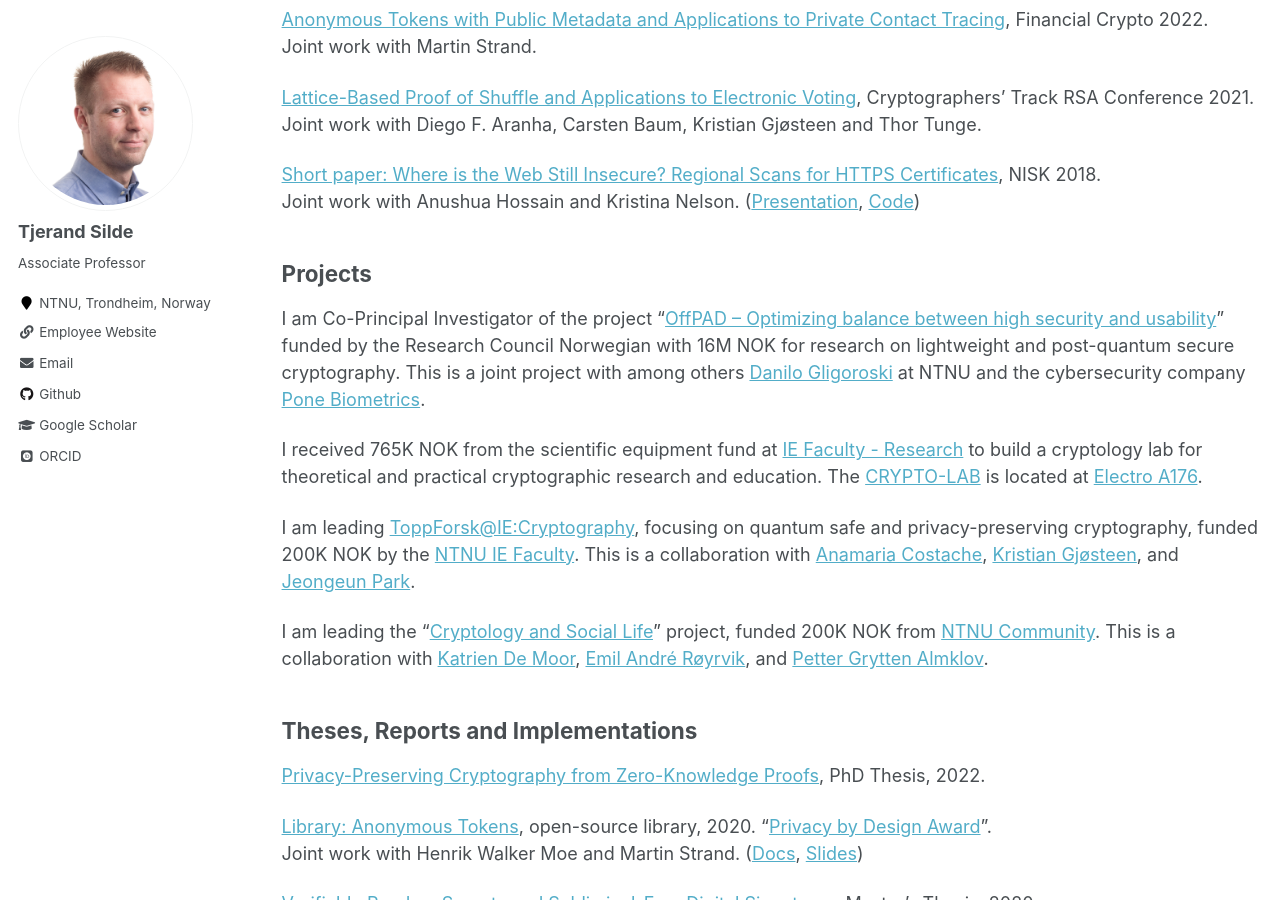
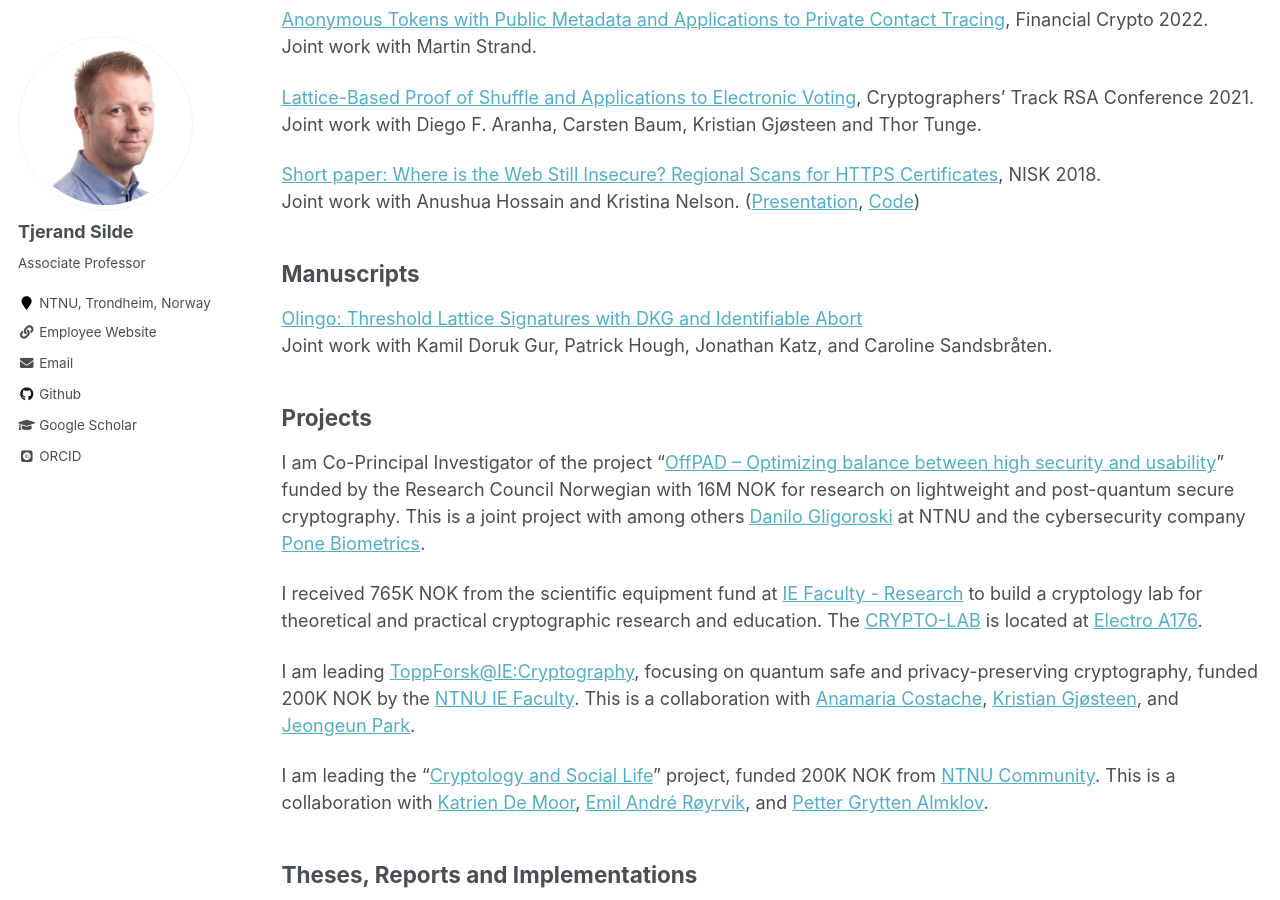
Before and after one commit to tjesi/tjesi.github.io, a Jekyll site: the page built from _pages/research.md, in a window 1280 px wide and 900 px high, scrolled down 822 px. Built offline with Jekyll 4.4.1, drawn with Linux system fonts in a browser that asks for light colours; some web fonts are replaced.

Commit message:
Update research.md

```diff
--- a/_pages/research.md
+++ b/_pages/research.md
@@ -39,12 +39,10 @@ Joint work with Diego F. Aranha, Carsten Baum, Kristian Gjøsteen and Thor Tunge
 [Short paper: Where is the Web Still Insecure? Regional Scans for HTTPS Certificates](https://tjerandsilde.no/files/Where_is_the_web_still_insecure__Regional_scans_for_HTTPS_certificates.pdf), NISK 2018.
 Joint work with Anushua Hossain and Kristina Nelson. ([Presentation](https://tjerandsilde.no/files/NISK_presentation.pdf), [Code](https://github.com/tjesi/security-scan))
 
-<!--
 ## Manuscripts
 
-
-
--->
+[Olingo: Threshold Lattice Signatures with DKG and Identifiable Abort](https://eprint.iacr.org/2025/1789)
+Joint work with Kamil Doruk Gur, Patrick Hough, Jonathan Katz, and Caroline Sandsbråten.
 
 ## Projects
 
```
